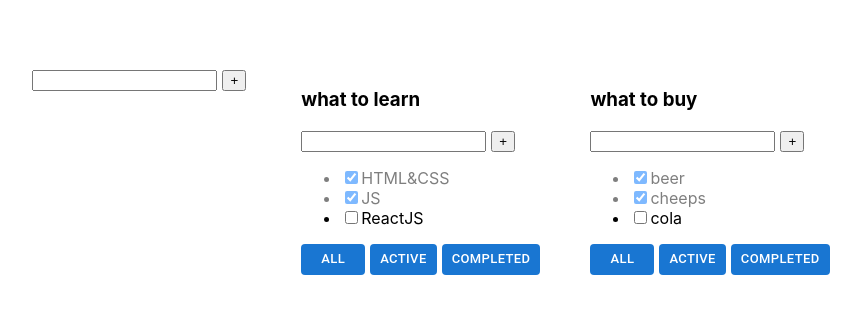
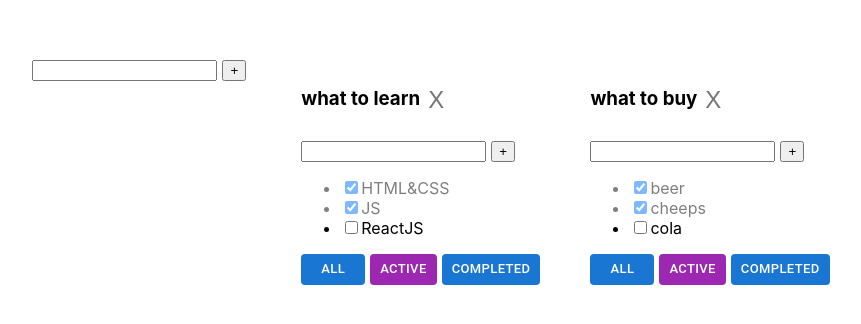
Before and after one commit to VanoKi/todolist-react, a React (Vite) app: page / in a window 1280 px wide. Shown: the part 228-552 px from the top of the page, without its empty margins (184-1045 px from the left). Built offline with nearby package versions, Linux system fonts and the light colour scheme.

Commit message:
feat: btn to title

```diff
--- a/src/TodoListItem.tsx
+++ b/src/TodoListItem.tsx
@@ -4,6 +4,7 @@ import type {FilterValues, Task} from './App'
 import {CreateItemForm} from "./CreateItemForm.tsx";
 import {EditableSpan} from "./EditableSpan.tsx";
 import Button from '@mui/material/Button'
+import {IconButton} from "@mui/material";
 
 type Props = {
   todolistId: string
@@ -52,7 +53,13 @@ export const TodolistItem = (props: Props) => {
       <div>
         <h3>
           <EditableSpan value={title} onChange={changeTodolistTitleHandler}/>
-          <Button title={'x'} onClick={()=>deleteTodoList(todolistId)}/>
+          {/*<Button title={'x'} onClick={()=>deleteTodoList(todolistId)}/>*/}
+          <IconButton
+            onClick={()=>deleteTodoList(todolistId)}
+          >
+            {/*<HighLightHalfButton></HighLightHalfButton>*/}
+            X
+          </IconButton>
         </h3>
         <CreateItemForm
           onCreateItem={createTaskHandler}
@@ -102,6 +109,7 @@ export const TodolistItem = (props: Props) => {
             disableElevation
             onClick={() => changeFilter('active', todolistId)}
             sx={{m: '0 5px'}}
+            color={filter === 'all' ? 'secondary' : 'primary'}
           >
             Active
           </Button>
```
